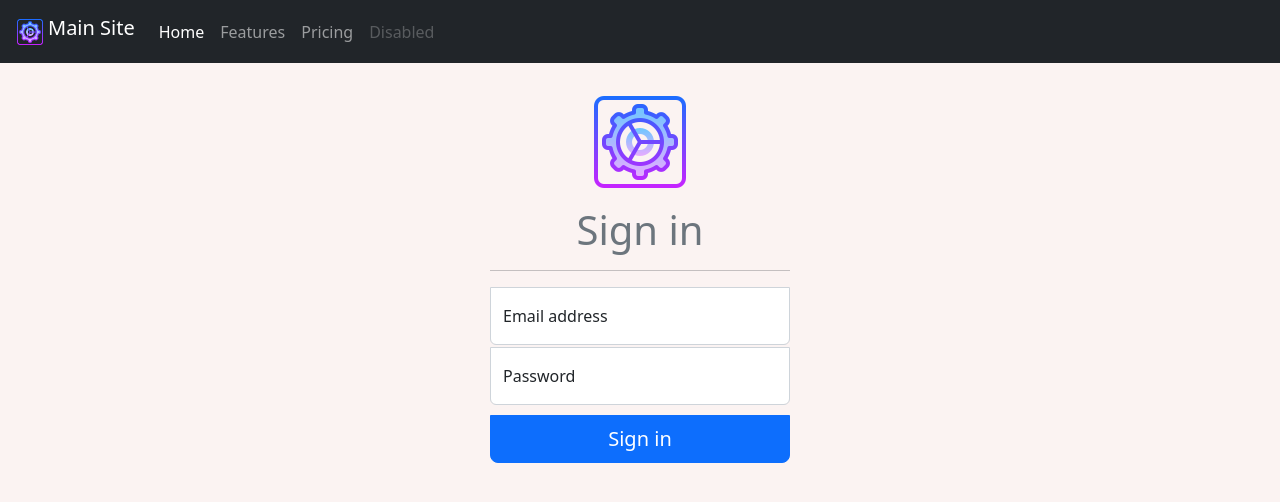
After one commit to bartek-kachnic123/Flask_app, a Flask app: page /login in a window 1280 px wide. The commit adds this page. Shown: the top 502 px of the page. Run offline with Flask 2, Linux system fonts and the light colour scheme.

Commit message:
Adding flask_WTForms, login panel, and flash messages system

```diff
--- /dev/null
+++ b/app/forms.py
@@ -0,0 +1,11 @@
+from tokenize import String
+from flask import Flask
+from flask_wtf import FlaskForm
+from wtforms import PasswordField, StringField, EmailField, BooleanField, SubmitField
+from wtforms.validators import DataRequired, Length
+
+class LoginForm(FlaskForm):
+    email = EmailField("Email address", validators=[DataRequired(), Length(max=100)])
+    password = PasswordField("Password", validators=[DataRequired(), Length(5, 100, message="Liczba znakow musi byc miedzy 5 a 100!")])
+
+    submit = SubmitField("Sign in")
--- /dev/null
+++ b/app/templates/public/login.html
@@ -0,0 +1,44 @@
+{% extends '/public/templates/base.html'%} {% block title %} Sign in {%
+endblock%} {% block style %}
+<style>
+  .form-sign_up {
+    text-align: center;
+    max-width: 330px;
+    padding: 15px;
+    margin: auto;
+  }
+  .form-sign_up input {
+    margin-bottom: 2px;
+    border-top-left-radius: 0;
+    border-top-right-radius: 0;
+  }
+  .form-sign_up input[type="password"] {
+    margin-bottom: 10px;
+  }
+</style>
+{% endblock %} {%block main %}
+<div class="form-sign_up">
+  <form action="/login" method="POST" novalidate>
+    {{ form.hidden_tag() }}
+    <img
+      src="{{url_for('static', filename='/img/settings_icon.png')}}"
+      alt=""
+    />
+    <div class="row">
+      <div class="col">
+        <h1 class="fw-normal text-muted">Sign in</h1>
+        <hr />
+      </div>
+    </div>
+    <div class="form-floating">
+      {{ form.email(class="form-control", placeholder="example@gmail.com")}}
+      <label>{{ form.email.label }}</label>
+    </div>
+    <div class="form-floating">
+      {{ form.password(class="form-control", placeholder="Password") }}
+      <label>{{ form.password.label }}</label>
+    </div>
+    {{ form.submit(class="w-100 btn btn-lg btn-primary") }}
+  </form>
+</div>
+{% endblock %}
--- a/app/templates/public/templates/base.html
+++ b/app/templates/public/templates/base.html
@@ -60,13 +60,29 @@
         </div>
       </div>
     </nav>
+    <!-- FLASH MESSAGES -->
+    {% with messages = get_flashed_messages(with_categories=true) %} {% if
+    messages %} {% for category, message in messages %} {% if category ==
+    'success' %}
+    <div class="w-50 alert alert-success alert-dismissible fade show " role="alert">
+      {{ message }}
+      <button
+        type="button"
+        class="btn-close text-left"
+        aria-label="Close"
+        data-bs-dismiss="alert"
+      >
+    </div>
 
+    {% endif %} {% endfor %} {% endif %} {% endwith %}
+
+    <!-- MAIN -->
     <main>{% block main %} {% endblock %}</main>
+    <!-- JAVA-SCRIPT -->
     <script
       src="https://cdn.jsdelivr.net/npm/bootstrap@5.2.0-beta1/dist/js/bootstrap.bundle.min.js"
       integrity="sha384-pprn3073KE6tl6bjs2QrFaJGz5/SUsLqktiwsUTF55Jfv3qYSDhgCecCxMW52nD2"
       crossorigin="anonymous"
     ></script>
-    <script src="{{url_for('static', filename='js/app.js')}}"></script>
   </body>
 </html>
--- a/app/views.py
+++ b/app/views.py
@@ -1,5 +1,6 @@
 from app import app
-from flask import render_template, request, redirect
+from flask import render_template, request, redirect, flash
+from app.forms import LoginForm
 @app.route('/')
 def index():
     return render_template('/public/dashboard.html')
@@ -15,3 +16,12 @@ def sign_up():
         return redirect('/sign_up') # zmienic przekierowanie na sign_in
 
     return render_template('/public/sign_up.html')
+
+
+@app.route("/login", methods=['GET', 'POST'])
+def login():
+    form = LoginForm()
+    if form.validate_on_submit():
+        flash(f'You have sucessfully logged in!', category="success")
+        return redirect('/')
+    return render_template('/public/login.html', form = form)
```
